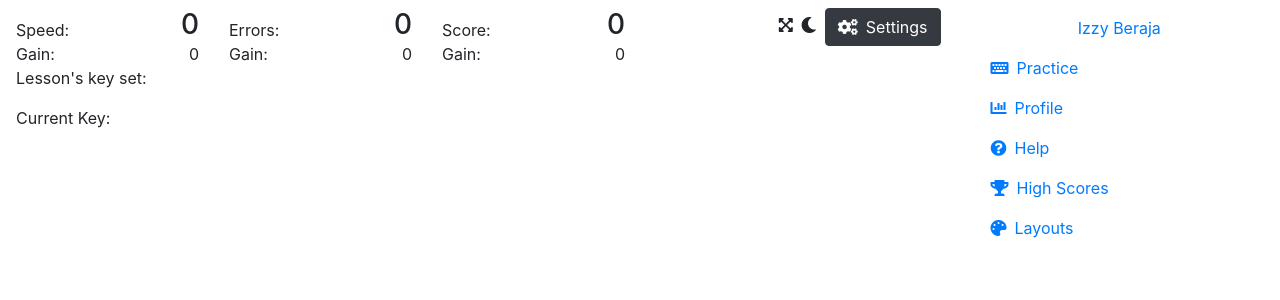
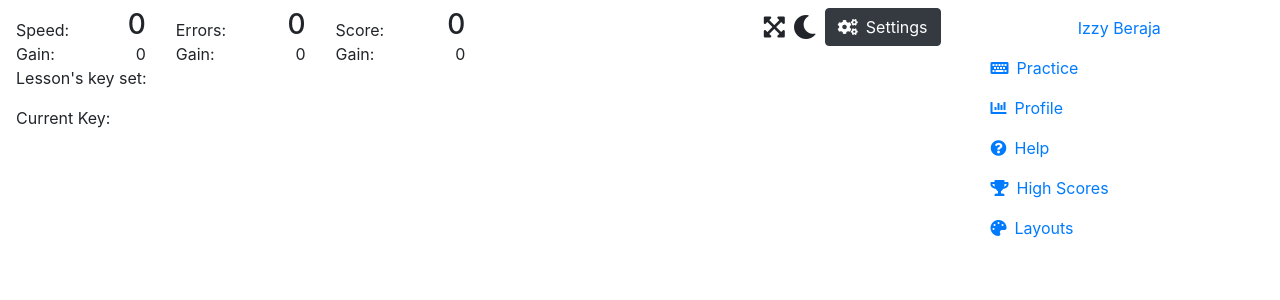
Before and after one commit to IzzyBeraja/Time-Manager-FrontEnd, a React (Create React App) app: page / in a window 1280 px wide. Shown: the top 300 px of the page. Built offline with nearby package versions, Linux system fonts and the light colour scheme.

Commit message:
Proply aligned the Settings and Stats 👏🏻

```diff
--- a/src/components/Settings.tsx
+++ b/src/components/Settings.tsx
@@ -12,16 +12,16 @@
   onSettingsClicked,
 }) => {
   return (
-    <div className="float-right">
+    <div className="d-flex justify-content-end align-items-center">
       <i
         className="fas fa-expand-arrows-alt mx-1"
-        style={{ cursor: "pointer" }}
+        style={{ cursor: "pointer", fontSize: 24 }}
         onClick={onFullscreen}
         title="Fullscreen"
       />
       <i
         className="fas fa-moon mx-1"
-        style={{ cursor: "pointer" }}
+        style={{ cursor: "pointer", fontSize: 24 }}
         onClick={onDarkModeToggle}
         title="Change dark/light mode"
       />
--- a/src/components/TypeTest.tsx
+++ b/src/components/TypeTest.tsx
@@ -27,8 +27,8 @@
 
   return (
     <div>
-      <div className="row">
-        <div className="col">
+      <div className="row justify-content-between">
+        <div className="col-6">
           <TestStats
             speed={speed}
             errors={errors}
```
